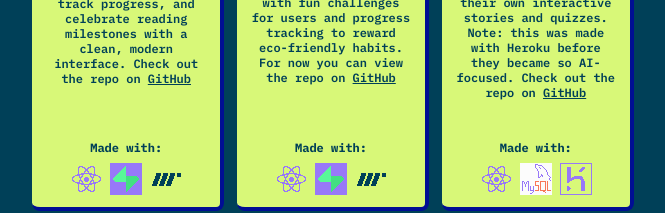
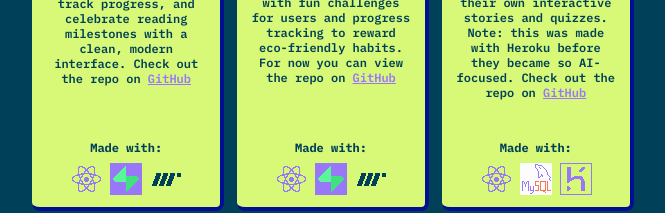
Before and after one commit to kathrynhoule/ryn-portfolio, a React (Vite) app: page /main-projects in a window 1280 px wide. Shown: the part 479-692 px from the top of the page, without its empty margins (307-972 px from the left). Built offline with nearby package versions, Linux system fonts and the light colour scheme.

Commit message:
updates styling for project cards

```diff
--- a/src/styles/Projects.css
+++ b/src/styles/Projects.css
@@ -115,6 +115,14 @@
      justify-content: center;
      gap: 0.5rem;
      flex-wrap: wrap;
+}
+
+.project-card-top a {
+     color: var(--box-primary);
+}
+
+.project-card-top a:hover {
+     color: var(--accent-hover);
 }
 
 .projects-icons a img {
```
